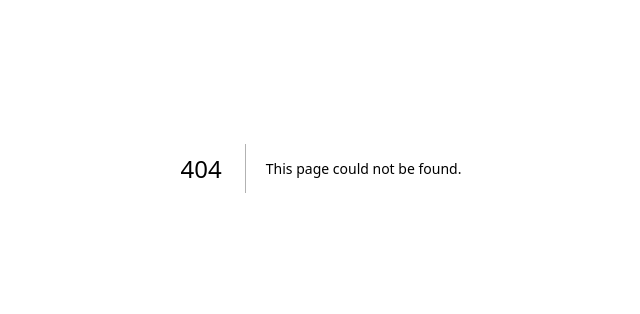
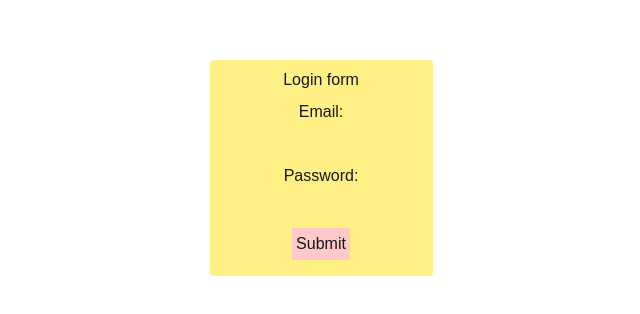
Before and after one commit to edinvnode/advanced-forum-app-nextjs, a Next.js app: page /login in a window 1280 px wide. Before the commit this address had no page. Shown: the part 232-546 px from the top of the page, without its empty margins (319-959 px from the left). Built offline with nearby package versions, Linux system fonts and the light colour scheme.

Commit message:
Initial login page

```diff
--- /dev/null
+++ b/app/login/page.tsx
@@ -0,0 +1,14 @@
+export default function Login() {
+  return (
+    <div className="flex min-h-screen items-center justify-center border-black rounded">
+      <form className="h-1/2 flex items-center justify-center flex-col bg-yellow-200 p-2 border-black rounded">
+        <p className="mb-2">Login form</p>
+        <label className="mb-2">Email:</label>
+        <input className="mb-2 border-black" type="email" />
+        <label className="mb-2">Password:</label>
+        <input className="mb-2 border-black" type="password" />
+        <button className="mb-2 p-1 border-black bg-red-200 ">Submit</button>
+      </form>
+    </div>
+  );
+}
```
